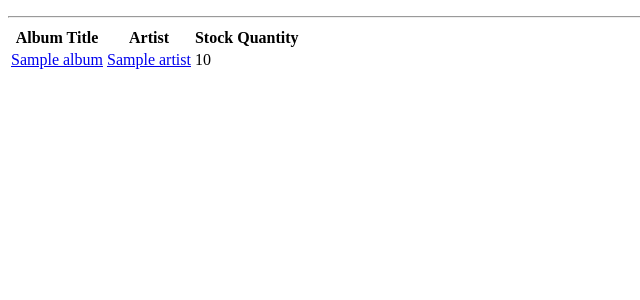
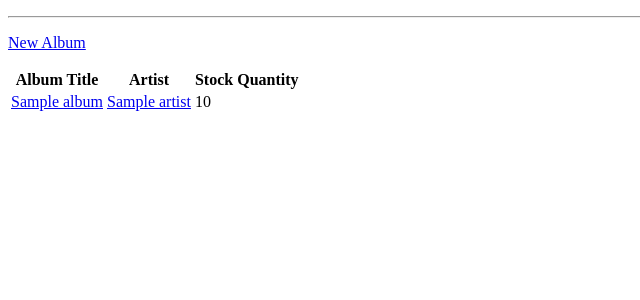
Before and after one commit to ajrussellaudio/python-record-store, a Flask app: template app/templates/albums/index.html in a window 1280 px wide. Shown: the part 121-421 px from the top of the page, without its empty margins (0-640 px from the left). Run offline with Flask 2, Linux system fonts and the light colour scheme; the template is opened without the code that fills it: most values are stand-ins (such as "Sample title", 1, 10 or a date in 2020).

Commit message:
add new album link

```diff
--- a/app/templates/albums/index.html
+++ b/app/templates/albums/index.html
@@ -1,6 +1,7 @@
 {% extends 'layout.html' %}
 
 {% block content %}
+<p><a href="/albums/new">New Album</a></p>
 <table>
   <thead>
     <tr>
```
